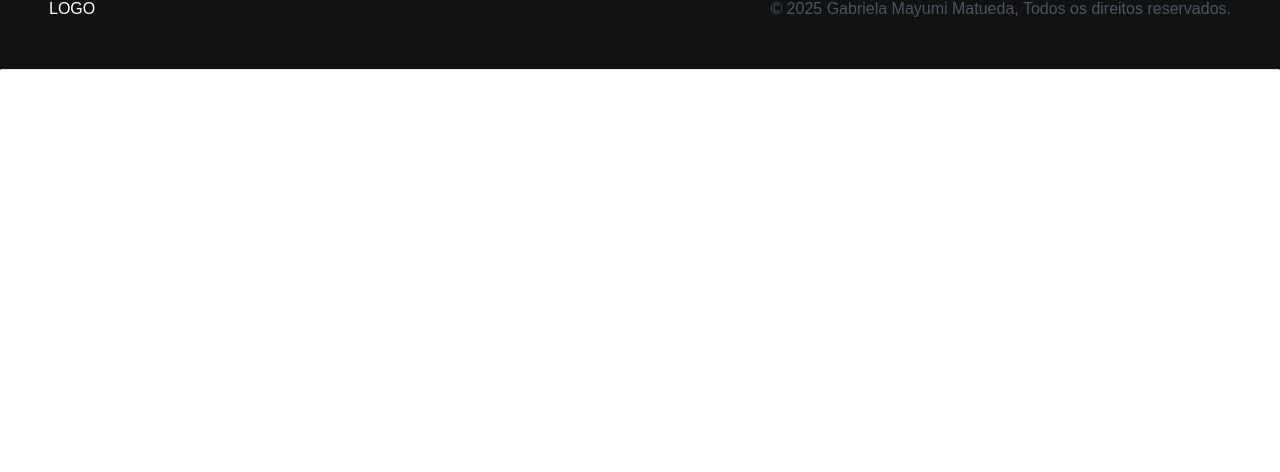
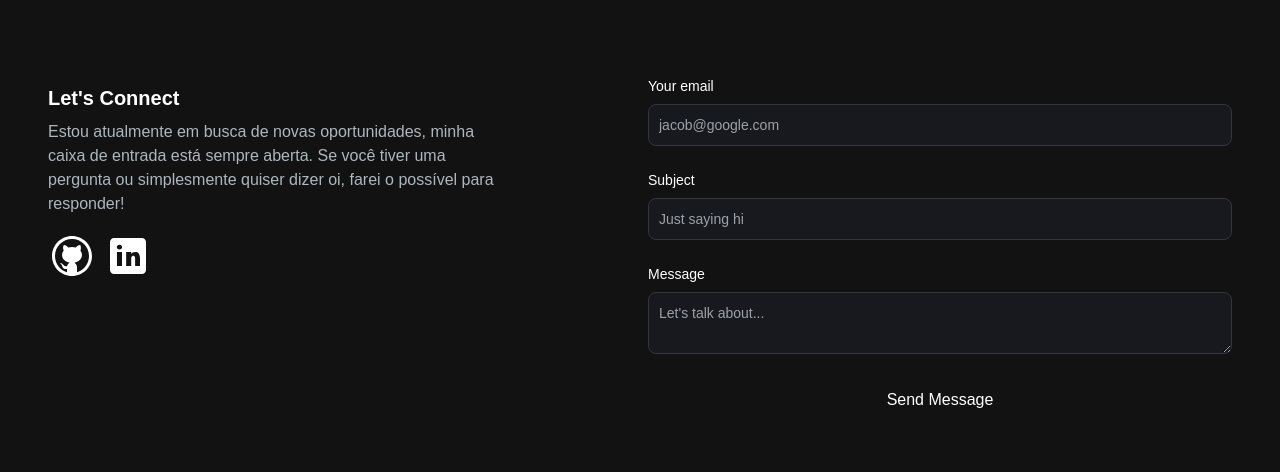
Before and after one commit to gabimatueda/portfolio-gabi, a Next.js app: page / in a window 1280 px wide. Shown: the part 1804-2276 px from the top of the page. Before the commit the page ends 1874 px from the top, so only its background shows below. Built offline with nearby package versions, Linux system fonts and the light colour scheme.

Commit message:
feat: email section

```diff
--- /dev/null
+++ b/src/app/api/send/route.js
@@ -0,0 +1,28 @@
+import { NextResponse } from "next/server";
+import { Resend } from "resend";
+
+const resend = new Resend(process.env.RESEND_API_KEY);
+const fromEmail = process.env.FROM_EMAIL;
+
+export async function POST(req, res) {
+  const { email, subject, message } = await req.json();
+  console.log(email, subject, message);
+  try {
+    const data = await resend.emails.send({
+      from: ['onboarding@resend.dev'],
+      to: ["contatogabimatueda@gmail.com", email],
+      subject: subject,
+      react: (
+        <>
+          <h1>{subject}</h1>
+          <p>Thank you for contacting us!</p>
+          <p>New message submitted:</p>
+          <p>{message}</p>
+        </>
+      ),
+    });
+    return NextResponse.json(data);
+  } catch (error) {
+    return NextResponse.json({ error });
+  }
+}
--- /dev/null
+++ b/src/app/components/EmailSection.jsx
@@ -0,0 +1,108 @@
+"use client";
+import React, { useState } from "react";
+import GithubIcon from "../../../public/github-icon.svg";
+import LinkedinIcon from "../../../public/linkedin-icon.svg";
+import Link from "next/link";
+import Image from "next/image";
+
+const EmailSection = () => {
+    const [emailSubmitted, setEmailSub,itted] = useState(false);
+    const handleSubmit = async (e) => {
+        e.preventDefault();
+        const data = {
+            email: e.target.email.value,
+            subject: e.target.subject.value,
+            message: e.target.message.value,
+        }
+        const JSONdata = JSON.stringify(data);
+        const endpoint = "/api/send"
+
+        // Form the request for sending data to the server.
+        const options = {
+        // The method is POST because we are sending data.
+        method: "POST",
+        // Tell the server we're sending JSON.
+        headers: {
+          "Content-Type": "application/json",
+        },
+        // Body of the request is the JSON data we created above.
+        body: JSONdata,
+      };
+
+      const response = await fetch(endpoint, options);
+      const resData = await response.json();
+
+
+      if (response.status === 200) {
+        console.log("Message sent.");
+        setEmailSubmitted(true);
+      }
+    };
+    return (
+        <section className="grid md:grid-cols-2 my-12 md:my-12 py-24 gap-4 relative">
+            <div>
+                <h5 className="text-xl font-bold text-white my-2">Let's Connect</h5>
+                <p className="text-[#ADB7BE] mb-4 max-w-md"> {""} Estou atualmente em busca de novas oportunidades, minha caixa de entrada está sempre aberta. Se você tiver uma pergunta ou simplesmente quiser dizer oi, farei o possível para responder! </p>
+                <div className="socials flex flex-row gap-2">
+                    <Link href="github.com">
+                        <Image src={GithubIcon} alt="Github Icon" /> </Link>
+                    <Link href="linkedin.com">
+                        <Image src={LinkedinIcon} alt="Linkedin Icon" /> </Link>
+                </div>
+            </div>
+            <div>
+                <form className="flex flex-col" onSubmit={handleSubmit}>
+                    <div className="mb-6">
+                        <label htmlFor="email" className="text-white block mb-2 text-sm font-medium">
+                            Your email</label>
+                        <input
+                        name="email"
+                            type="email"
+                            id="email"
+                            required
+                            className="bg-[#18191E] border border-[#33353F] placeholder-[#9CA2A9] text-gray-100 text-sm rounded-lg block w-full p-2.5"
+                            placeholder="jacob@google.com" />
+                    </div>
+
+                    <div className="mb-6">
+                        <label htmlFor="subject" className="text-white block mb-2 text-sm font-medium">
+                            Subject</label>
+                        <input
+                        name="subject"
+                            type="text"
+                            id="subject"
+                            required
+                            className="bg-[#18191E] border border-[#33353F] placeholder-[#9CA2A9] text-gray-100 text-sm rounded-lg block w-full p-2.5"
+                            placeholder="Just saying hi" />
+                    </div>
+
+                    <div className="mb-6">
+                        <label htmlFor="message"
+                        className="text-white block text-sm mb-2 font-medium">
+                            Message
+                            </label>
+                            <textarea
+                            name="message"
+                            id="message"
+                            className="bg-[#18191E] border border-[#33353F] placeholder-[#9CA2A9] text-gray-100 text-sm rounded-lg block w-full p-2.5"
+                            placeholder="Let's talk about..."/>
+                    </div>
+                    <button
+                     type="submit"
+                     className="bg-primary-500 hover:bg-primary-600 text-white font-medium py-2.5 px-5 rounded-lg w-full">
+                        Send Message
+                        </button>
+                        {
+                            emailSubmitted && (
+                                <p className="text-green-500 text-sm mt-2">
+                                    Email sent sucessfully!
+                                </p>
+                            )
+                        }
+                </form>
+            </div>
+        </section>
+    );
+};
+
+export default EmailSection;
```
Also changed, not shown: public/github-icon.svg (added), public/linkedin-icon.svg (added).
